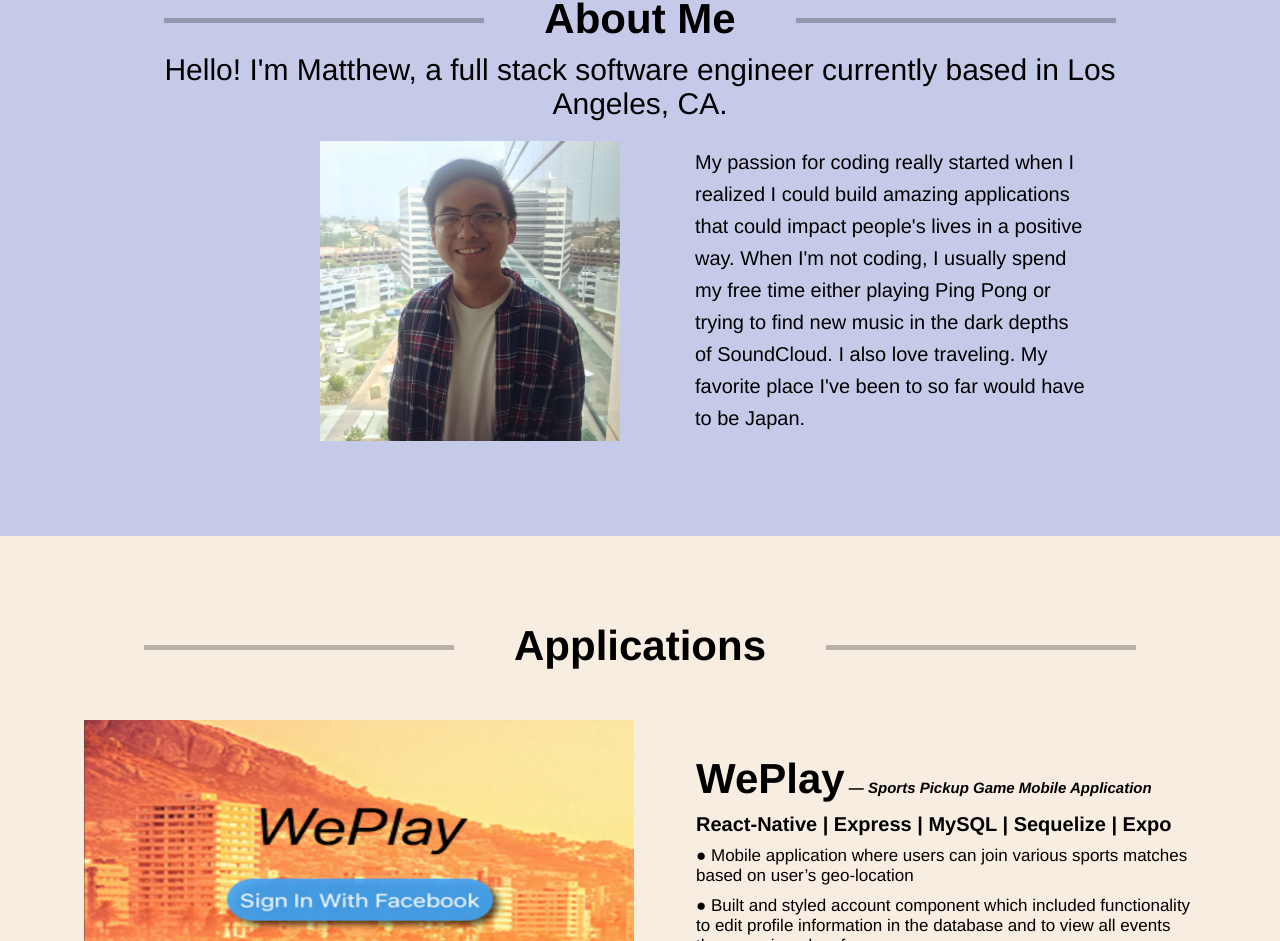
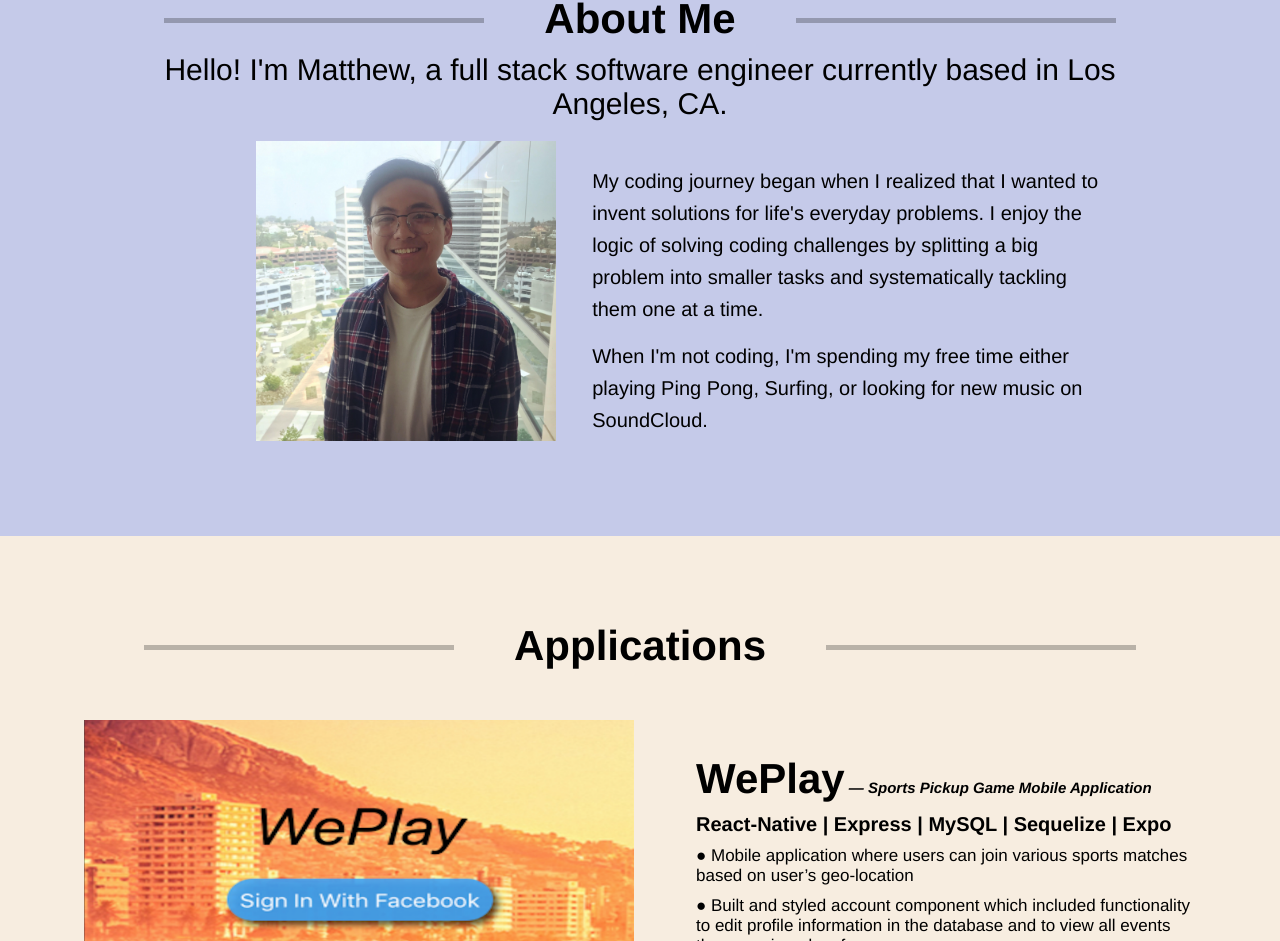
Before and after one commit to matthewmata/Portfolio, a React app: page / in a window 1280 px wide. Shown: the part 852-1793 px from the top of the page. Built offline with nearby package versions, Linux system fonts and the light colour scheme; the HTML template or start-up script is replaced by a standard one.

Commit message:
[prog] updated about me description

```diff
--- a/client/src/components/About/About.jsx
+++ b/client/src/components/About/About.jsx
@@ -24,9 +24,14 @@
         </p>
         <span className={style.row}>
           <img src={profilePic} className={style.profilePic}/>
-          <p className={style.paragraph}>
-            My passion for coding really started when I realized I could build amazing applications that could impact people's lives in a positive way. When I'm not coding, I usually spend my free time either playing Ping Pong or trying to find new music in the dark depths of SoundCloud. I also love traveling. My favorite place I've been to so far would have to be Japan.
-          </p>
+          <span className={style.column}>
+            <p className={style.paragraph}>
+              My coding journey began when I realized that I wanted to invent solutions for life's everyday problems. I enjoy the logic of solving coding challenges by splitting a big problem into smaller tasks and systematically tackling them one at a time.
+            </p>
+            <p className={style.paragraph}>
+              When I'm not coding, I'm spending my free time either playing Ping Pong, Surfing, or looking for new music on SoundCloud.
+            </p>
+          </span>
         </span>
       </section>
     )
--- a/client/src/components/About/About.scss
+++ b/client/src/components/About/About.scss
@@ -13,6 +13,13 @@
   display: flex;
   flex-direction: row;
   justify-content: center;
+}
+
+.column {
+  display: flex;
+  flex-direction: column;
+  margin-top: 30px;
+  // justify-content: center;
 }
 
 .title {
@@ -41,14 +48,14 @@
 .paragraph {
   // color: $clouds;
   font-size: 20px;
-  margin: 2% 15% 4% 75px;
+  margin: 2% 23% 0 5%;
   line-height: 1.6;
-  min-width: 378px;
+  min-width: 389.11px;
 }
 
 .profilePic {
   height: 300px;
   width: auto;
-  margin: 20px 0 50px 25%;
+  margin: 20px 0 50px 20%;
 
 }
```
